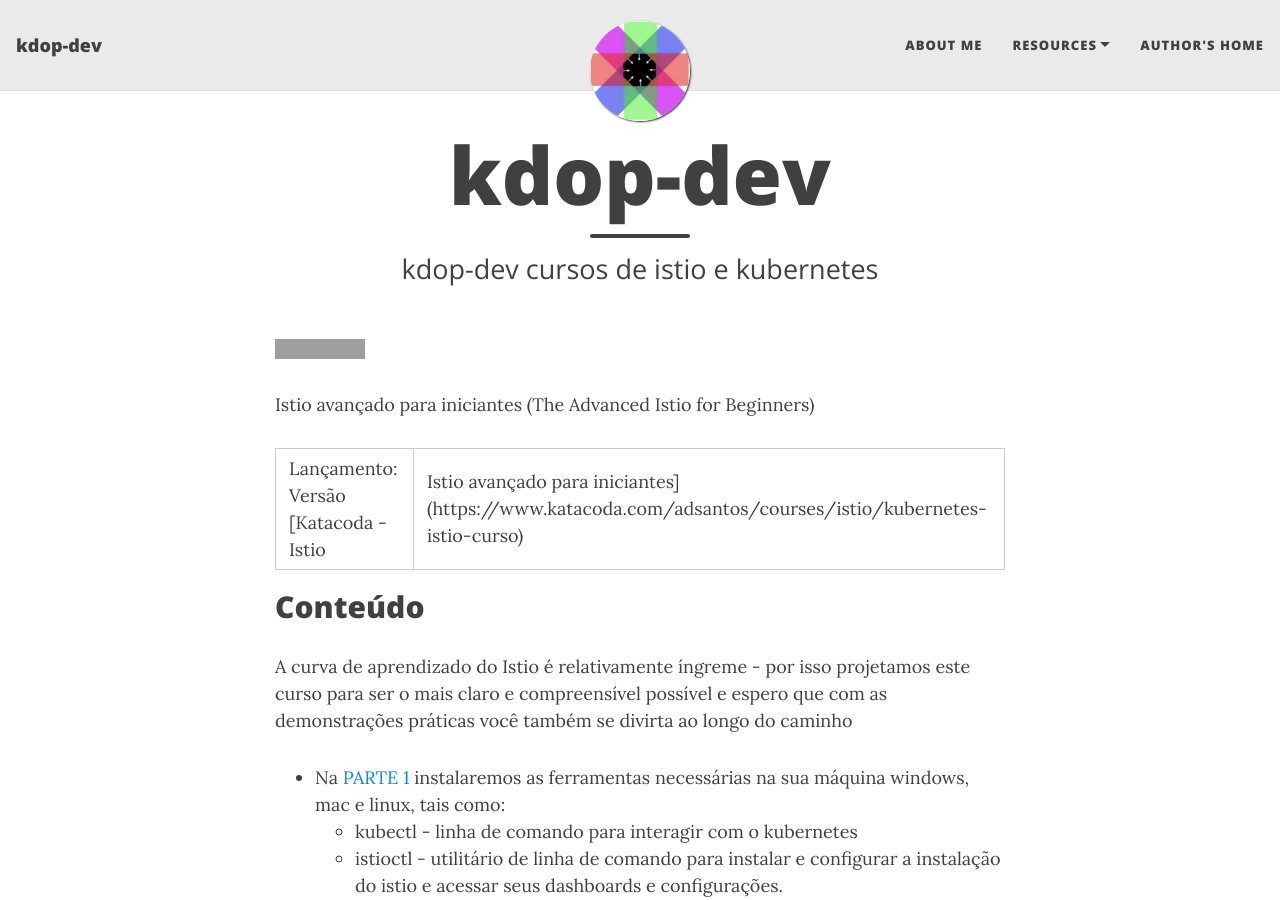
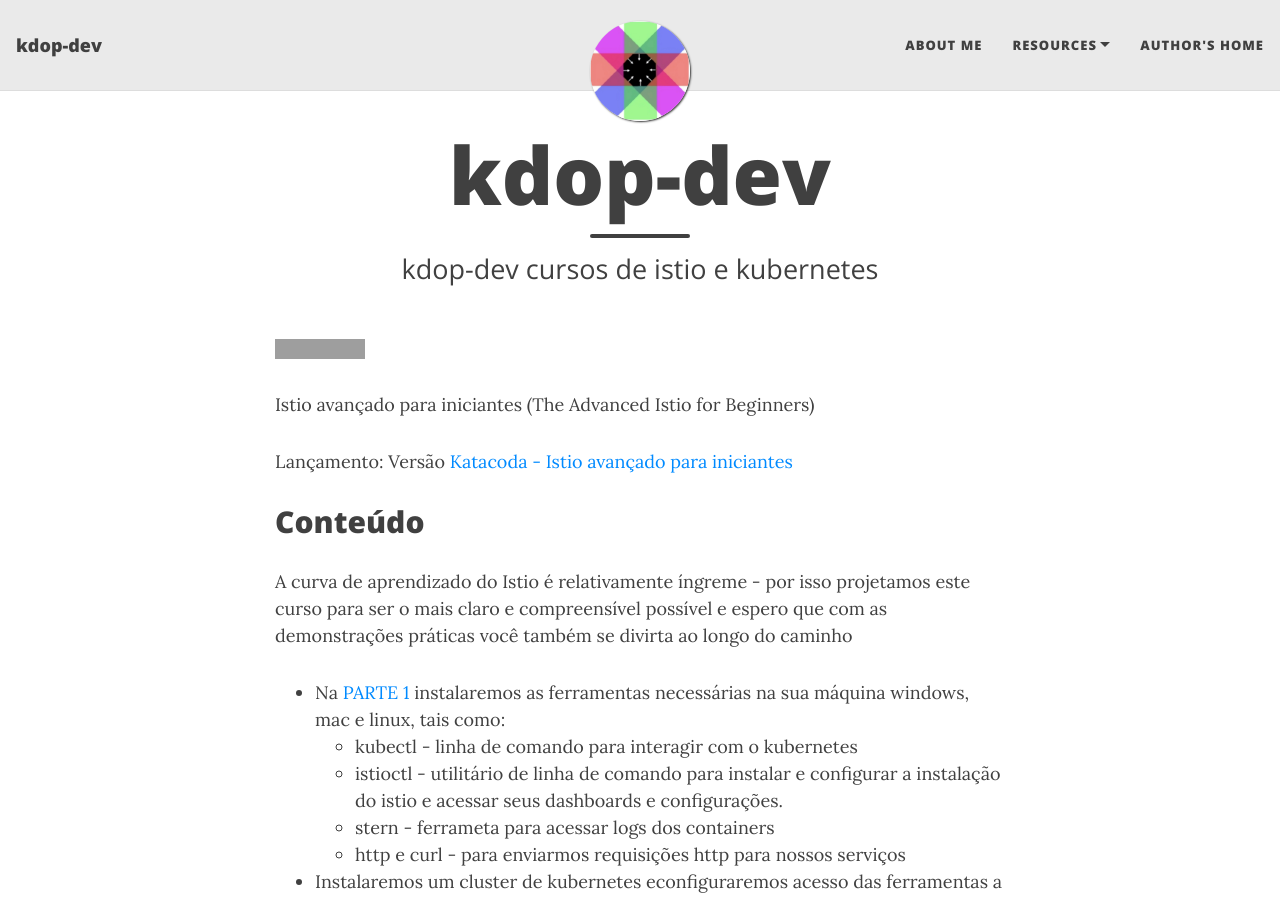
Before and after one commit to kdop-dev/kdop-dev.com, a Jekyll site: the page built from index.md, in a window 1280 px wide and 900 px high. Built offline with Jekyll 4.4.1, drawn with Linux system fonts in a browser that asks for light colours; nearby versions of some CDN libraries; the list of posts is cut into pages by our own code; some of the changed text lies outside the part shown; grey boxes are pictures that could not be loaded.

Commit message:
fix typo

```diff
--- a/index.md
+++ b/index.md
@@ -8,7 +8,7 @@ subtitle: kdop-dev cursos de istio e kubernetes
 
 Istio avançado para iniciantes (The Advanced Istio for Beginners)
 
-Lançamento: Versão [Katacoda - Istio | Istio avançado para iniciantes](https://www.katacoda.com/adsantos/courses/istio/kubernetes-istio-curso)
+Lançamento: Versão [Katacoda - Istio avançado para iniciantes](https://www.katacoda.com/adsantos/courses/istio/kubernetes-istio-curso)
 
 ## Conteúdo
 
@@ -47,7 +47,7 @@ A curva de aprendizado do Istio é relativamente íngreme - por isso projetamos
 Há três versões deste curso:
 
 * [Github - asantos2000/katacoda-scenarios](https://github.com/asantos2000/katacoda-scenarios)
-* [Katacoda - Istio | Istio avançado para iniciantes](https://www.katacoda.com/adsantos/courses/istio/kubernetes-istio-curso)
+* [Katacoda - Istio avançado para iniciantes](https://www.katacoda.com/adsantos/courses/istio/kubernetes-istio-curso)
 * [Udemy - Istio avançado para iniciantes - Anderson/ Daniel e Leonardo - Estimado 20/03/2021]()
 
 ## Curso no Github
```
